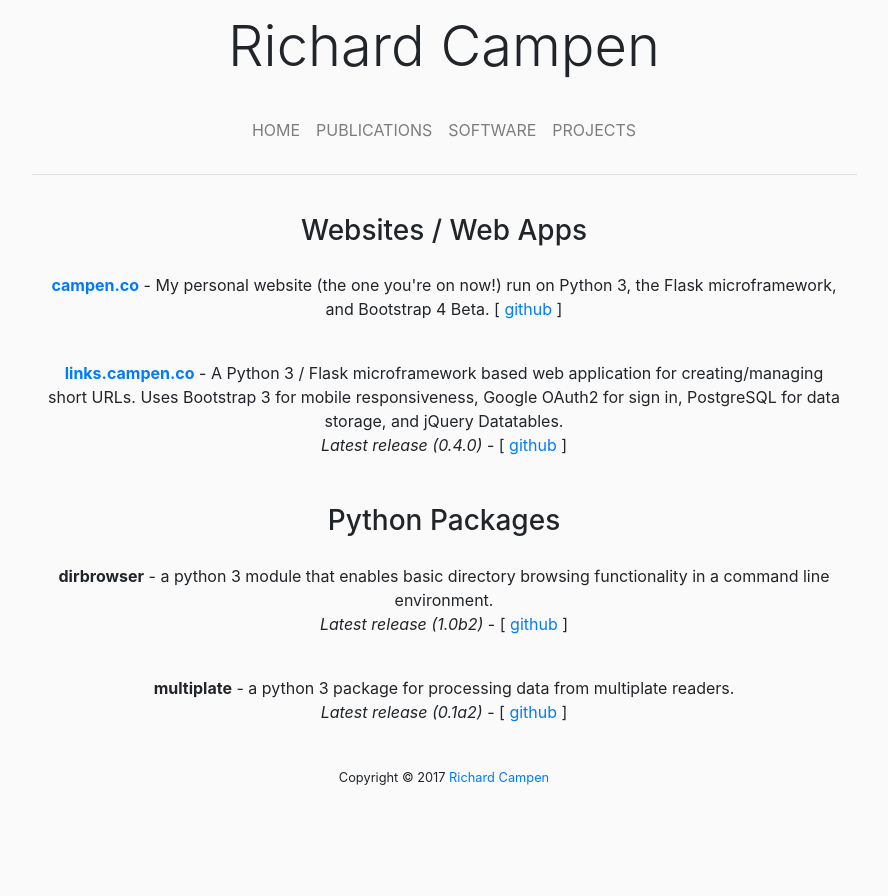
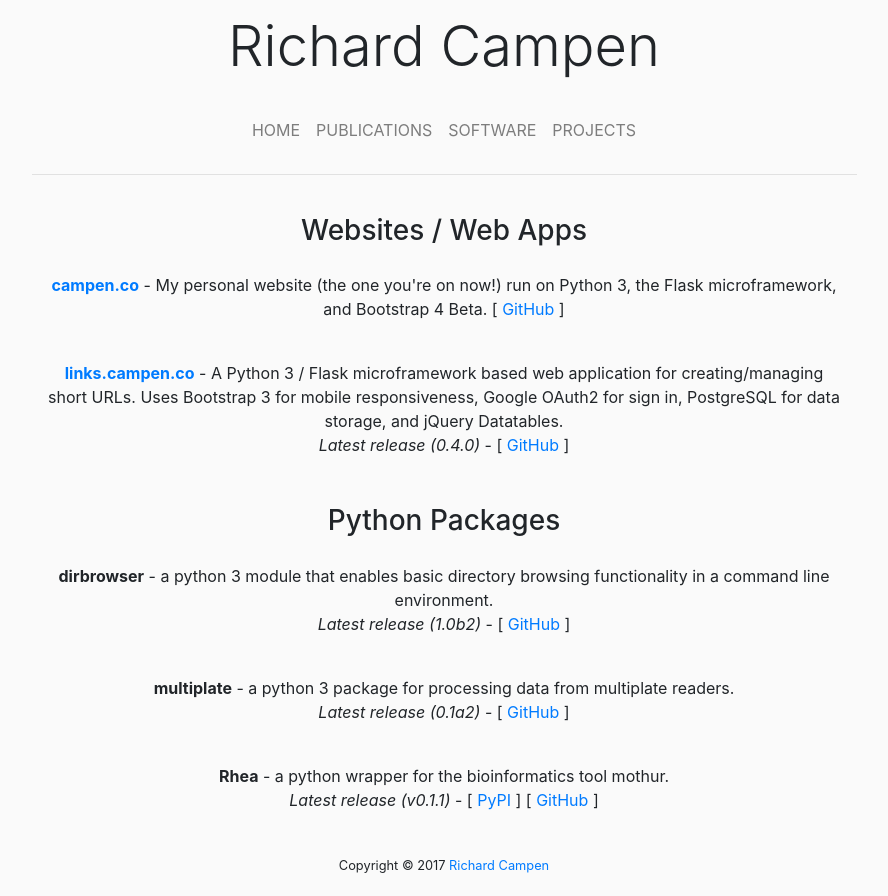
Before and after one commit to campenr/richardcampendotcom, a Flask app: page /software in a window 1280 px wide. Shown: the whole page, without its empty margins (196-1084 px from the left). Before the commit the page ends 785 px from the top, so only its background shows below. Run offline with Flask 2, Linux system fonts and the light colour scheme; some libraries are stand-ins or nearby versions.

Commit message:
Add Rhea to list of software. Fixed some formatting.

```diff
--- a/app/templates/software.html
+++ b/app/templates/software.html
@@ -21,7 +21,7 @@
         - My personal website (the one you're on now!) run on Python 3, the Flask microframework, and Bootstrap 4 Beta.
 {#        <i>Latest release (0.4.0)</i> -#}
         <span class="text-nowrap">[
-            <a class="link" target= "_blank" href="https://github.com/campenr/campen.co">github</a>
+            <a class="link" target= "_blank" href="https://github.com/campenr/campen.co">GitHub</a>
         ]</span>
     </p>
 
@@ -35,7 +35,7 @@
         <br />
         <i>Latest release (0.4.0)</i> -
         <span class="text-nowrap">[
-            <a class="link" target= "_blank" href="https://github.com/campenr/links.campen.co">github</a>
+            <a class="link" target= "_blank" href="https://github.com/campenr/links.campen.co">GitHub</a>
         ]</span>
     </p>
 
@@ -48,7 +48,7 @@
         <br />
         <i>Latest release (1.0b2)</i> -
         <span class="text-nowrap">[
-            <a class="link" target= "_blank" href="https://github.com/campenr/dirbrowser">github</a>
+            <a class="link" target= "_blank" href="https://github.com/campenr/dirbrowser">GitHub</a>
         ]</span>
     </p>
 
@@ -57,7 +57,19 @@
         <br />
         <i>Latest release (0.1a2)</i> -
         <span class="text-nowrap">[
-            <a class="link" target= "_blank" href="https://github.com/campenr/multiplate">github</a>
+            <a class="link" target= "_blank" href="https://github.com/campenr/multiplate">GitHub</a>
+        ]</span>
+    </p>
+
+    <p class="pt-3 pb-2 px-3">
+        <b>Rhea</b> - a python wrapper for the bioinformatics tool mothur.
+        <br />
+        <i>Latest release (v0.1.1)</i> -
+        <span class="text-nowrap">[
+            <a class="link" target= "_blank" href="https://pypi.python.org/pypi?:action=display&name=Rhea&version=0.1.1">PyPI</a>
+        ]</span>
+        <span class="text-nowrap">[
+            <a class="link" target= "_blank" href="https://github.com/campenr/rhea">GitHub</a>
         ]</span>
     </p>
 
```
